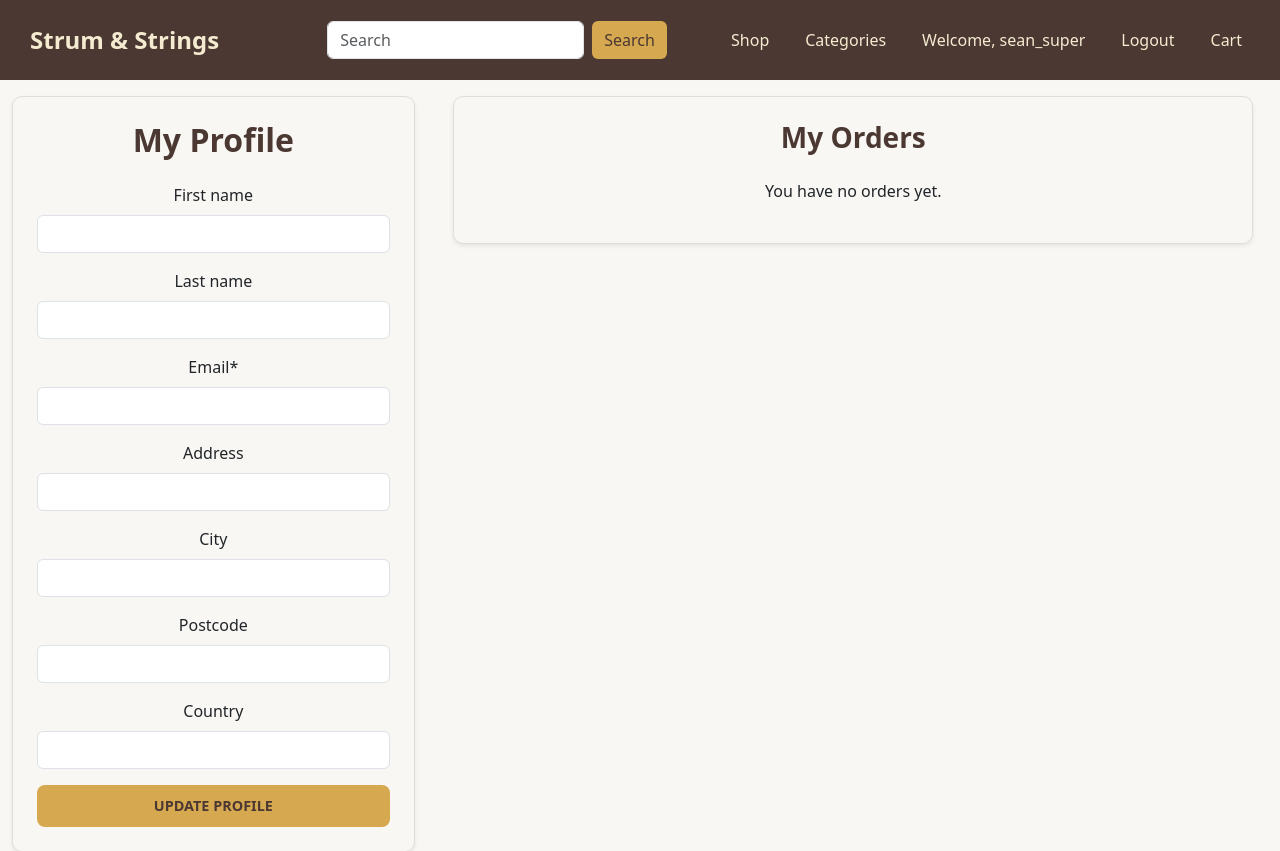
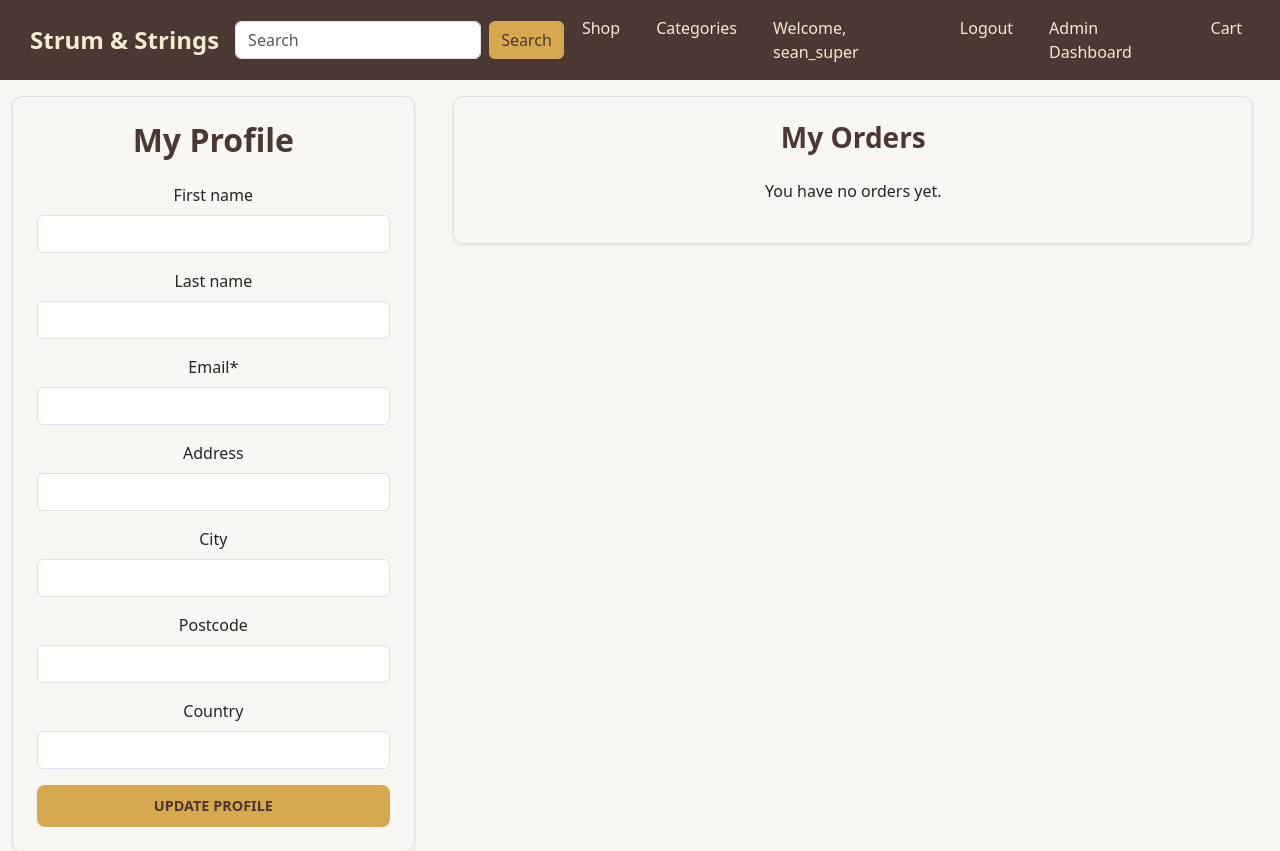
Before and after one commit to seanpatton1/Strum-and-Strings, a Django app: page /accounts/profile/ in a window 1280 px wide. Shown: the top 851 px of the page. Run offline with Django 5.2, Linux system fonts and the light colour scheme; a user stored in the database is signed in; data comes from the database, SQL or seed files in the repository; both versions use the stored data as it was after the commit; some libraries are stand-ins or nearby versions.

Commit message:
added in admin dashboard html and added view

```diff
--- a/accounts/urls.py
+++ b/accounts/urls.py
@@ -10,4 +10,5 @@ urlpatterns = [
         views.newsletter_signup,
         name='newsletter_signup'
     ),
+    path('admin-dashboard/', views.admin_dashboard, name='admin_dashboard'),
 ]
--- a/accounts/views.py
+++ b/accounts/views.py
@@ -1,9 +1,15 @@
 from django.contrib import messages
 from django.shortcuts import render, redirect
 from django.contrib.auth.decorators import login_required
+from django.contrib.admin.views.decorators import staff_member_required
 from .models import UserProfile
 from .forms import ProfileForm, NewsletterSignupForm
 from orders.models import Order
+
+
+@staff_member_required
+def admin_dashboard(request):
+    return render(request, 'accounts/admin_dashboard.html')
 
 
 @login_required
--- a/strum_and_strings/settings.py
+++ b/strum_and_strings/settings.py
@@ -32,7 +32,7 @@ SECRET_KEY = os.environ.get(
 )
 
 # SECURITY WARNING: don't run with debug turned on in production!
-DEBUG = False
+DEBUG = True
 
 ALLOWED_HOSTS = [
     'localhost',
--- a/templates/base.html
+++ b/templates/base.html
@@ -5,16 +5,18 @@
   <head>
     {% block meta %}
     <meta charset="UTF-8" />
-    <meta name="viewport" content="width=device-width, initial-scale=1.0">
+    <meta name="viewport" content="width=device-width, initial-scale=1.0" />
     <meta
       name="description"
-      content="Strum & Strings is your one-stop shop for guitars, accessories, and more.">
+      content="Strum & Strings is your one-stop shop for guitars, accessories, and more."
+    />
     <meta
       name="keywords"
-      content="guitars, musical instruments, accessories, acoustic, electric, music gear">
-    <meta name="author" content="Strum & Strings">
+      content="guitars, musical instruments, accessories, acoustic, electric, music gear"
+    />
+    <meta name="author" content="Strum & Strings" />
     {% endblock %} {% block canonical %}
-    <link rel="canonical" href="{{ request.build_absolute_uri }}">
+    <link rel="canonical" href="{{ request.build_absolute_uri }}" />
     {% endblock %}
 
     <title>{% block title %}Strum & Strings{% endblock %}</title>
@@ -22,14 +24,15 @@
     {% block corecss %}
     <link
       rel="stylesheet"
-      href="https://cdn.jsdelivr.net/npm/bootstrap@5.3.0/dist/css/bootstrap.min.css">
-      <link rel="stylesheet" href="https://cdnjs.cloudflare.com/ajax/libs/font-awesome/6.4.2/css/all.min.css">
-    {% endblock %}
-
-    {% block extra_css %}
+      href="https://cdn.jsdelivr.net/npm/bootstrap@5.3.0/dist/css/bootstrap.min.css"
+    />
+    <link
+      rel="stylesheet"
+      href="https://cdnjs.cloudflare.com/ajax/libs/font-awesome/6.4.2/css/all.min.css"
+    />
+    {% endblock %} {% block extra_css %}
     <link rel="stylesheet" href="{% static 'css/base.css' %}" />
     {% endblock %}
-
   </head>
   <body>
     <div class="wrapper d-flex flex-column">
@@ -53,11 +56,12 @@
             <span class="navbar-toggler-icon"></span>
           </button>
 
-          <div
-            class="collapse navbar-collapse"
-            id="navbarNav"
+          <div class="collapse navbar-collapse" id="navbarNav">
+            <form
+              class="d-flex mx-auto"
+              method="get"
+              action="{% url 'products:products_list' %}"
             >
-          <form class="d-flex mx-auto" method="get" action="{% url 'products:products_list' %}">
               <input
                 class="form-control me-2 w-100"
                 type="search"
@@ -70,7 +74,6 @@
                 Search
               </button>
             </form>
-
 
             <ul
               class="navbar-nav ms-auto list-inline list-unstyled"
@@ -90,24 +93,38 @@
               </li>
               {% if user.is_authenticated %}
               <li class="nav-item">
-                <a class="nav-link" href="{% url 'accounts:profile' %}">Welcome, {{ user.username }}</a>
+                <a class="nav-link" href="{% url 'accounts:profile' %}"
+                  >Welcome, {{ user.username }}</a
+                >
               </li>
               <li class="nav-item">
                 <a class="nav-link" href="{% url 'account_logout' %}">Logout</a>
               </li>
-              {% else %}
+              {% if user.is_staff %}
+              <li class="nav-item">
+                <a class="nav-link" href="{% url 'accounts:admin_dashboard' %}"
+                  >Admin Dashboard</a
+                >
+              </li>
+              {% endif %} {% else %}
               <li class="nav-item">
                 <a class="nav-link" href="{% url 'account_login' %}">Login</a>
               </li>
               <li class="nav-item">
-                <a class="nav-link" href="{% url 'account_signup' %}">Sign Up</a>
+                <a class="nav-link" href="{% url 'account_signup' %}"
+                  >Sign Up</a
+                >
               </li>
               {% endif %}
               <li class="nav-item">
-                <a class="nav-link position-relative" href="{% url 'cart:view_cart' %}">
-                  Cart
-                  {% if cart_item_count > 0 %}
-                    <span class="position-absolute top-0 start-100 translate-middle badge rounded-pill bg-danger">
+                <a
+                  class="nav-link position-relative"
+                  href="{% url 'cart:view_cart' %}"
+                >
+                  Cart {% if cart_item_count > 0 %}
+                  <span
+                    class="position-absolute top-0 start-100 translate-middle badge rounded-pill bg-danger"
+                  >
                     {{ cart_item_count }}
                   </span>
                   {% endif %}
@@ -149,10 +166,18 @@
             <div class="col-md-3 mb-4 mb-md-0">
               <h5>Follow Us</h5>
               <div class="footer-social-icons">
-                <a href="https://www.facebook.com/" target="_blank" class="me-3">
+                <a
+                  href="https://www.facebook.com/"
+                  target="_blank"
+                  class="me-3"
+                >
                   <i class="fab fa-facebook-f fa-2x"></i>
                 </a>
-                <a href="https://www.instagram.com/" target="_blank" class="me-3">
+                <a
+                  href="https://www.instagram.com/"
+                  target="_blank"
+                  class="me-3"
+                >
                   <i class="fab fa-instagram fa-2x"></i>
                 </a>
                 <a href="https://twitter.com/" target="_blank" class="me-3">
@@ -163,7 +188,11 @@
           </div>
           <div class="footer-newsletter text-center mt-3">
             <p class="mb-1">Stay in Tune with Us!</p>
-            <a href="{% url 'accounts:newsletter_signup' %}" class="btn btn-outline-light btn-sm">Subscribe to Newsletter</a>
+            <a
+              href="{% url 'accounts:newsletter_signup' %}"
+              class="btn btn-outline-light btn-sm"
+              >Subscribe to Newsletter</a
+            >
           </div>
           <div class="text-center mt-4">
             &copy; 2025 Strum & Strings. All Rights Reserved.
@@ -180,10 +209,8 @@
     {% endblock %}
 
     <script src="https://cdn.jsdelivr.net/npm/bootstrap@5.3.0/dist/js/bootstrap.bundle.min.js"></script>
-    {% block postloadjs %}
-    {{ block.super }}
+    {% block postloadjs %} {{ block.super }}
     <script src="{% static 'js/back_to_top.js' %}"></script>
     {% endblock %}
-
   </body>
 </html>
```
Also changed, not shown: accounts/templates/accounts/admin_dashboard.html (added, +50 -0 lines), db.sqlite3. Lines whose indentation alone changed are shown as unchanged.
